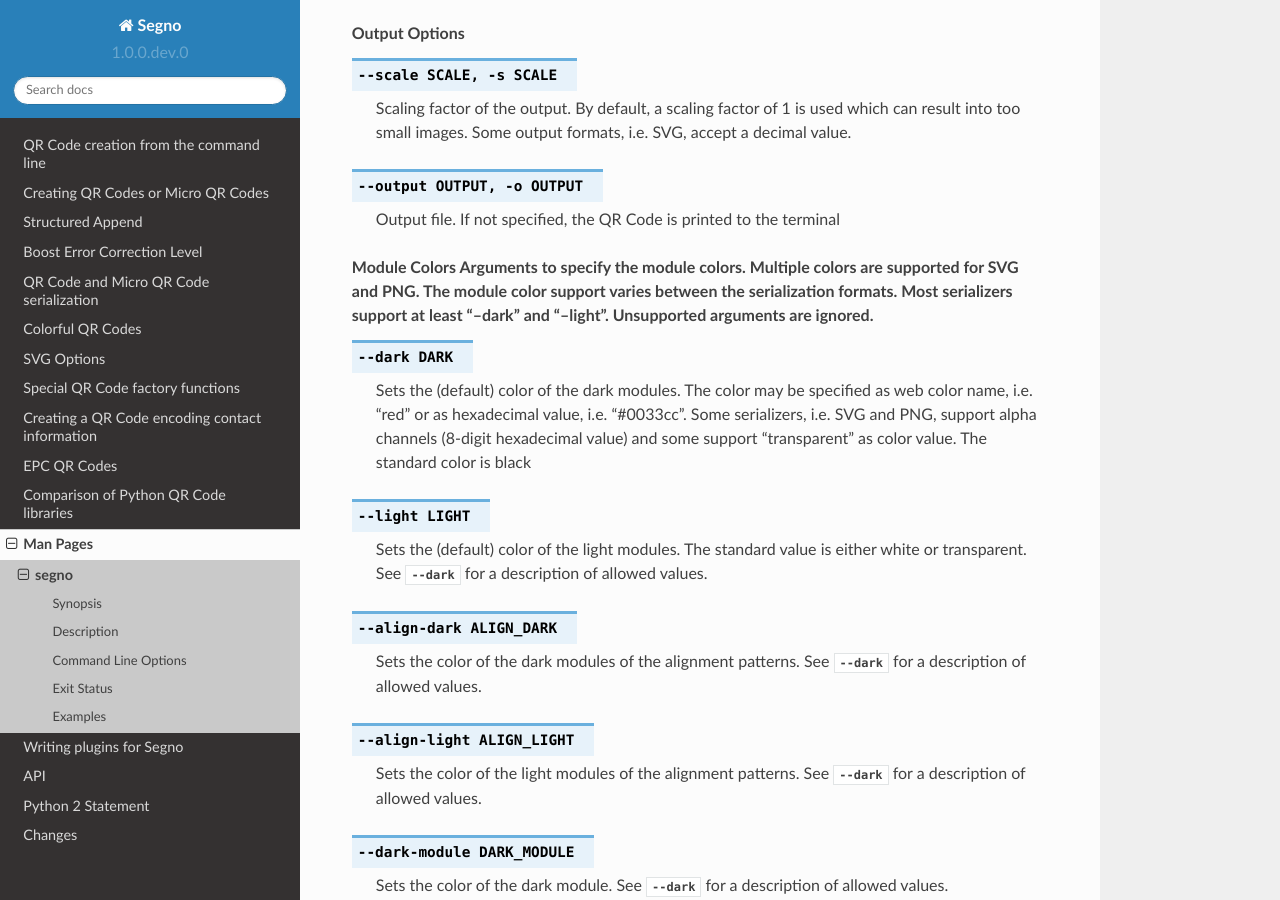
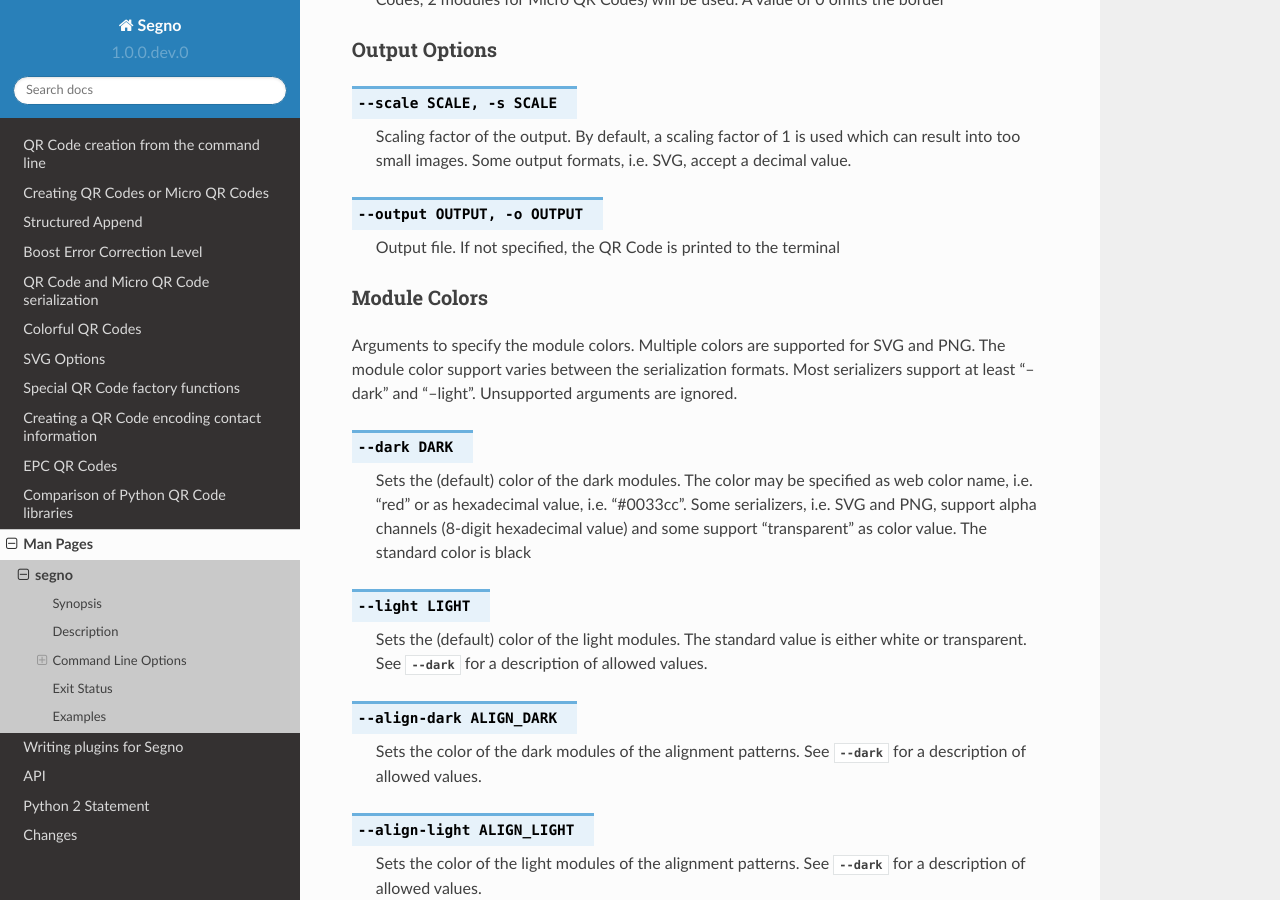
Before and after one commit to heuer/segno, a Sphinx documentation site: the page built from docs/man/segno.rst, in a window 1280 px wide and 900 px high, scrolled down 1693 px. Built offline with Sphinx 7.4.7 and the Read the Docs theme 2.0.0, drawn with Linux system fonts in a browser that asks for light colours; the version number is read from the project's files by our own code; some of the changed lines change nothing that is shown.

Commit message:
Fixed man page

```diff
--- a/docs/man/segno.rst
+++ b/docs/man/segno.rst
@@ -31,7 +31,8 @@
     Show a help message which lists all commands and exit
 
 
-.. rubric:: QR Code Options
+QR Code Options
+~~~~~~~~~~~~~~~
 
 .. option:: --version VERSION, -v VERSION
 
@@ -83,7 +84,8 @@
     Micro QR Codes) will be used. A value of 0 omits the border
 
 
-.. rubric:: Output Options
+Output Options
+~~~~~~~~~~~~~~
 
 .. option:: --scale SCALE, -s SCALE
 
@@ -97,11 +99,13 @@
     If not specified, the QR Code is printed to the terminal
 
 
-.. rubric:: Module Colors
-    Arguments to specify the module colors. Multiple colors are supported for
-    SVG and PNG. The module color support varies between the serialization
-    formats. Most serializers support at least "--dark" and "--light".
-    Unsupported arguments are ignored.
+Module Colors
+~~~~~~~~~~~~~
+
+Arguments to specify the module colors. Multiple colors are supported for
+SVG and PNG. The module color support varies between the serialization
+formats. Most serializers support at least "--dark" and "--light".
+Unsupported arguments are ignored.
 
 .. option:: --dark DARK
 
@@ -193,7 +197,8 @@
     See :option:`--dark` for a description of allowed values.
 
 
-.. rubric:: SVG Options
+SVG Options
+~~~~~~~~~~~
 
 .. option:: --no-classes
 
@@ -255,7 +260,8 @@
     By default all transparent paths are omitted.
 
 
-.. rubric:: PNG Options
+PNG Options
+~~~~~~~~~~~
 
 .. option:: --dpi DPI
 
```
Also changed, not shown: 1 other file.
